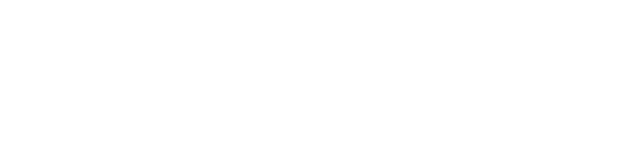
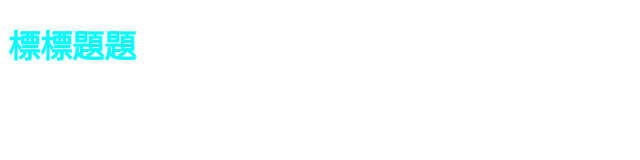
Before and after one commit to computer20126/github0926, a plain HTML site: page index.html in a window 1280 px wide. Shown: the whole page, without its empty margins (0-640 px from the left). Drawn offline with Linux system fonts and the light colour scheme.

Commit message:
新增標題標籤

```diff
--- a/css/all.css
+++ b/css/all.css
@@ -1,3 +1,7 @@
 body{
     color: #000;
 }
+
+h1{
+    color: aqua;
+}
--- a/index.html
+++ b/index.html
@@ -7,6 +7,6 @@
     <link rel="stylesheet" href="css/all.css">
 </head>
 <body>
-
+    <h1>標標題題</h1>
 </body>
 </html>
```
